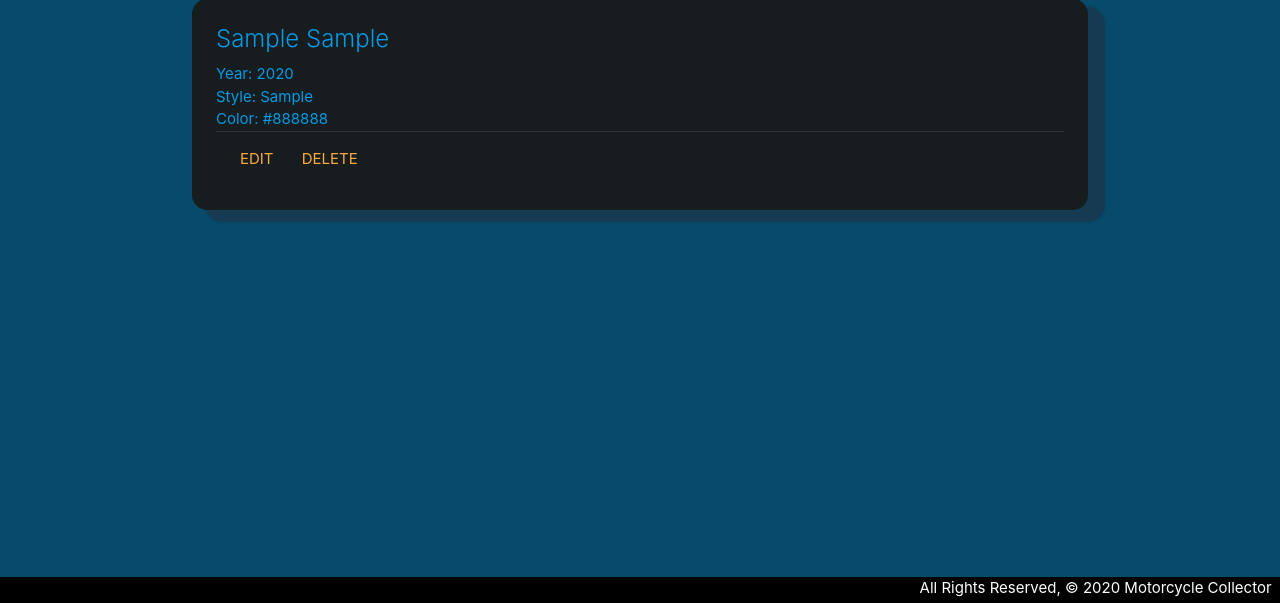
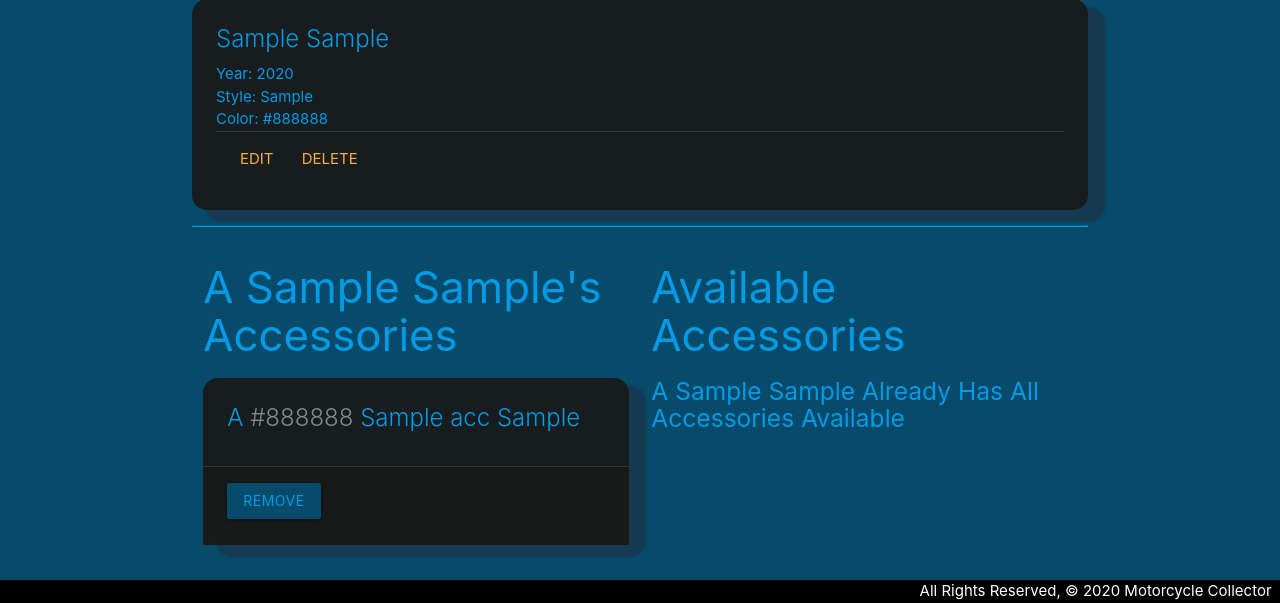
Before and after one commit to JManey/motorcycle-collection, a Django app: page /motorcycles/1/ in a window 1280 px wide. Shown: the part 201-804 px from the top of the page. Run offline with Django 3.2, Linux system fonts and the light colour scheme; tables that the repository leaves empty hold one stand-in row (Sample ...).

Commit message:
Adds many to many accessories table and functionality to add/remove assocories from motorcycle detail view.
 Changes to be committed:
	modified:   main_app/admin.py
	new file:   main_app/migrations/0002_auto_20191217_2320.py
	modified:   main_app/models.py
	modified:   main_app/static/css/style.css
	modified:   main_app/templates/home.html
	new file:   main_app/templates/main_app/motorcycle_confirm_delete.html
	modified:   main_app/templates/main_app/motorcycle_form.html
	modified:   main_app/templates/motorcycles/detail.html
	modified:   main_app/urls.py
	modified:   main_app/views.py

```diff
--- a/main_app/admin.py
+++ b/main_app/admin.py
@@ -1,5 +1,6 @@
 from django.contrib import admin
-from .models import Motorcycle
+from .models import Motorcycle, Acc
 
 # Register your models here.
 admin.site.register(Motorcycle)
+admin.site.register(Acc)
--- a/main_app/models.py
+++ b/main_app/models.py
@@ -1,6 +1,11 @@
 from django.db import models
 from django.urls import reverse
 # Create your models here.
+
+class Acc(models.Model):
+  name = models.CharField(max_length=100)
+  size = models.CharField(max_length=100)
+  color = models.CharField(max_length=100)
 
 class Motorcycle(models.Model):
   brand = models.CharField(max_length=100)
@@ -8,9 +13,10 @@ class Motorcycle(models.Model):
   style = models.CharField(max_length=100)
   year = models.IntegerField()
   color = models.CharField(max_length=100)
+  accs = models.ManyToManyField(Acc)
 
   def __str__(self):
-    return self.brand, self.model
+    return f'A {self.brand} {self.model}'
 
   def get_absolute_url(self):
       return reverse("detail", kwargs={"motorcycle_id": self.id})
--- a/main_app/static/css/style.css
+++ b/main_app/static/css/style.css
@@ -24,6 +24,7 @@ footer.page-footer {
   background-color: rgba(25, 26, 26, 0.947);
   box-shadow: 15px 10px 2px 2px rgba(35, 41, 58, 0.5);
   border-radius: 15px 15px 15px 15px;
+  color: #039be5;
 
 }
 
@@ -39,3 +40,13 @@ hr {
 .navbar-fixed a {
   font-size: 1.5em;
 }
+
+label, input {
+  color: #039be5;
+}
+
+.btn {
+  background-color: rgb(7, 74, 106);
+  color: #039be5;
+  margin-bottom: 10px;
+}
--- a/main_app/templates/home.html
+++ b/main_app/templates/home.html
@@ -1,6 +1,6 @@
 {% extends 'base.html' %}
 {% block content %}
 
-<h1>Home</h1>
+<h1>Justin's Toys</h1>
 
 {% endblock %}
--- a/main_app/templates/motorcycles/detail.html
+++ b/main_app/templates/motorcycles/detail.html
@@ -16,4 +16,53 @@
       </div>
 </div>
 
+<hr>
+<div class="row">
+  <div class="col s6">
+    <h3>{{ motorcycle }}'s Accessories</h3>
+    {% if motorcycle.accs.count %}
+      {% for acc in motorcycle.accs.all %}
+        <div class="card">
+          <div class="card-content">
+            <span class="card-title">
+              A <span style="color: {{ acc.color }}">{{ acc.color }}</span> {{ acc.name }} {{ acc.size}}
+            </span>
+          </div>
+          <div class="card-action">
+            <form action="{% url 'unassoc_acc' motorcycle.id acc.id %}" method="post">
+                {% csrf_token %}
+              <button type="submit" class="btn">Remove</button>
+            </form>
+          </div>
+        </div>
+      {% endfor %}
+    {% else %}
+      <h5>No Accessories :(</h5>
+    {% endif %}
+  </div>
+  <!-- Available accessories will come after this line -->
+    <div class="col s6">
+    <h3>Available Accessories</h3>
+    {% if accs.count %}
+      {% for acc in accs.all %}
+        <div class="card">
+          <div class="card-content">
+            <span class="card-title">
+              A <span style="color: {{ acc.color }}">{{ acc.color }}</span> {{ acc.name }} {{ acc.size}}
+            </span>
+          </div>
+          <div class="card-action">
+            <form action="{% url 'assoc_acc' motorcycle.id acc.id %}" method="post">
+              {% csrf_token %}
+              <button type="submit" class="btn">Add</button>
+            </form>
+          </div>
+        </div>
+      {% endfor %}
+    {% else %}
+      <h5>{{motorcycle}} Already Has All Accessories Available</h5>
+    {% endif %}
+  </div>
+</div>
+
 {% endblock %}
--- a/main_app/urls.py
+++ b/main_app/urls.py
@@ -10,4 +10,6 @@ urlpatterns = [
   path('motorcycles/create/', views.MotorcycleCreate.as_view(), name='motorcycles_create'),
   path('motorcycles/<int:pk>/update/', views.MotorcycleUpdate.as_view(), name='motorcycles_update'),
   path('motorcycles/<int:pk>/delete/', views.MotorcycleDelete.as_view(), name='motorcycles_delete'),
+  path('motorcycles/<int:motorcycle_id>/assoc_acc/<int:acc_id>/', views.assoc_acc, name='assoc_acc'),
+  path('motorcycles/<int:motorcycle_id>/unassoc_acc/<int:acc_id>/', views.unassoc_acc, name='unassoc_acc'),
 ]
--- a/main_app/views.py
+++ b/main_app/views.py
@@ -1,6 +1,6 @@
-from django.shortcuts import render
+from django.shortcuts import render, redirect
 from django.views.generic import ListView, CreateView, DeleteView, UpdateView
-from .models import Motorcycle
+from .models import Motorcycle, Acc
 
 # Create your views here.
 def home(request):
@@ -15,7 +15,11 @@ def motorcycles_index(request):
 
 def motorcycles_detail(request, motorcycle_id):
   motorcycle = Motorcycle.objects.get(id=motorcycle_id)
-  return render(request, 'motorcycles/detail.html', { 'motorcycle': motorcycle })
+  accs_not_included = Acc.objects.exclude(id__in = motorcycle.accs.all().values_list('id'))
+
+  return render(request, 'motorcycles/detail.html', {
+    'motorcycle': motorcycle , 'accs': accs_not_included
+  })
 
 class MotorcycleCreate(CreateView):
   model = Motorcycle
@@ -28,3 +32,11 @@ class MotorcycleUpdate(UpdateView):
 class MotorcycleDelete(DeleteView):
   model = Motorcycle
   success_url = '/motorcycles/'
+
+def assoc_acc(request, motorcycle_id, acc_id):
+  Motorcycle.objects.get(id=motorcycle_id).accs.add(acc_id)
+  return redirect('detail', motorcycle_id=motorcycle_id)
+
+def unassoc_acc(request, motorcycle_id, acc_id):
+  Motorcycle.objects.get(id=motorcycle_id).accs.remove(acc_id)
+  return redirect('detail', motorcycle_id=motorcycle_id)
```
Also changed, not shown: main_app/templates/main_app/motorcycle_confirm_delete.html (added, +13 -0 lines), main_app/templates/main_app/motorcycle_form.html (+10 -1 lines), main_app/migrations/0002_auto_20191217_2320.py (added).
